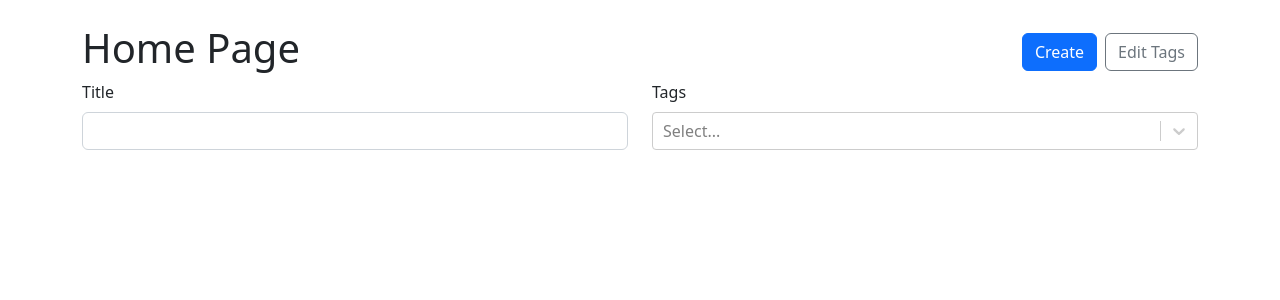
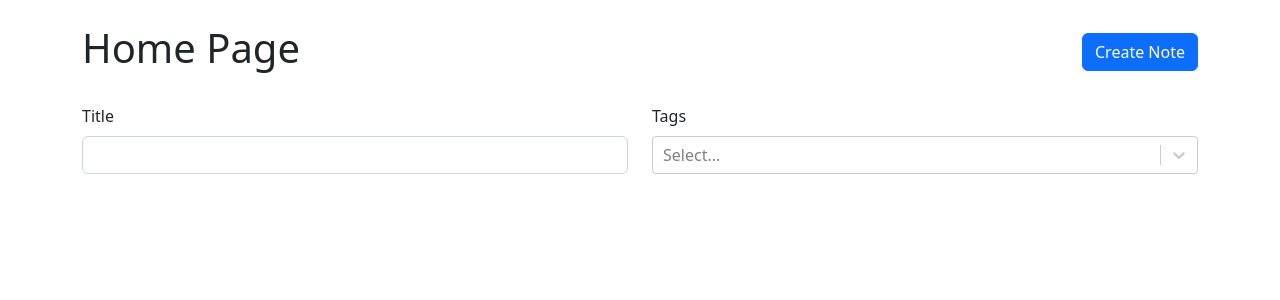
Before and after one commit to raunak96/note-ts, a React (Vite) app: page /notes in a window 1280 px wide. Shown: the top 300 px of the page. Built offline with nearby package versions, Linux system fonts and the light colour scheme.

Commit message:
Note Deletion Done

```diff
--- a/src/context/NotesContext.tsx
+++ b/src/context/NotesContext.tsx
@@ -6,6 +6,7 @@ type NoteContext = {
 	tags: Tag[];
 	createNote: (data: NoteData) => void;
 	updateNote: (id: string, data: NoteData) => void;
+	deleteNote: (id: string) => void;
 	createTag: (data: Tag) => void;
 };
 export const NotesContext = createContext<NoteContext>({
@@ -13,6 +14,7 @@ export const NotesContext = createContext<NoteContext>({
 	tags: [],
 	createNote: (data: NoteData) => {},
 	updateNote: (id: string, data: NoteData) => {},
+	deleteNote: (id: string) => {},
 	createTag: (data: Tag) => {},
 });
 
--- a/src/context/NotesProvider.tsx
+++ b/src/context/NotesProvider.tsx
@@ -42,6 +42,8 @@ const NotesProvider: FC<Props> = ({ children }) => {
 			})
 		);
 	};
+	const deleteNote = (id: string) =>
+		setNotes(prevNotes => prevNotes.filter(note => note.id !== id));
 	const createTag = (data: Tag) => {
 		setTags(prev => [...prev, data]);
 	};
@@ -52,6 +54,7 @@ const NotesProvider: FC<Props> = ({ children }) => {
 				notes: notesWithTags,
 				createNote,
 				updateNote,
+				deleteNote,
 				createTag,
 				tags,
 			}}>
--- a/src/pages/notes/[id]/index.tsx
+++ b/src/pages/notes/[id]/index.tsx
@@ -1,4 +1,5 @@
 import { useNote } from "@/components/NoteLayout";
+import { useNotesContext } from "@/context/NotesContext";
 import { Badge, Button, Col, Row, Stack } from "react-bootstrap";
 import ReactMarkdown from "react-markdown";
 import { Link, useNavigate } from "react-router-dom";
@@ -6,6 +7,7 @@ import { Link, useNavigate } from "react-router-dom";
 const NotePage = () => {
 	const note = useNote();
 	const navigate = useNavigate();
+	const { deleteNote } = useNotesContext();
 	return (
 		<>
 			<Row className="align-items-center mb-4">
@@ -31,6 +33,7 @@ const NotePage = () => {
 						</Link>
 						<Button
 							onClick={() => {
+								deleteNote(note.id);
 								navigate("/");
 							}}
 							variant="outline-danger">
--- a/src/pages/notes/index.tsx
+++ b/src/pages/notes/index.tsx
@@ -25,17 +25,14 @@ const HomePage = () => {
 
 	return (
 		<>
-			<Row className="my-6 align-items-center">
+			<Row className="my-4 align-items-center">
 				<Col>
 					<h1>Home Page</h1>
 				</Col>
 				<Col xs="auto">
-					<Stack gap={2} direction="horizontal">
-						<Link to="/notes/new">
-							<Button variant="primary">Create</Button>
-						</Link>
-						<Button variant="outline-secondary">Edit Tags</Button>
-					</Stack>
+					<Link to="/notes/new">
+						<Button variant="primary">Create Note</Button>
+					</Link>
 				</Col>
 			</Row>
 			<Form>
```
